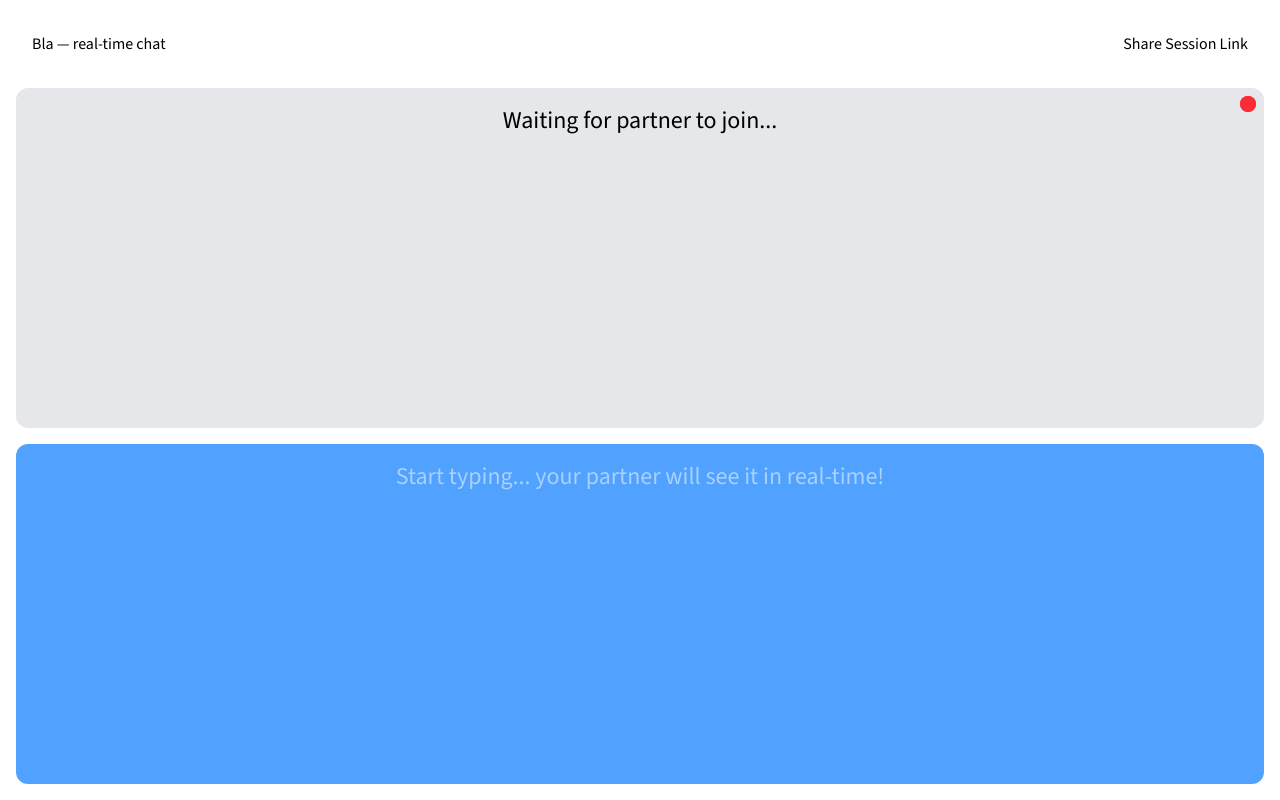
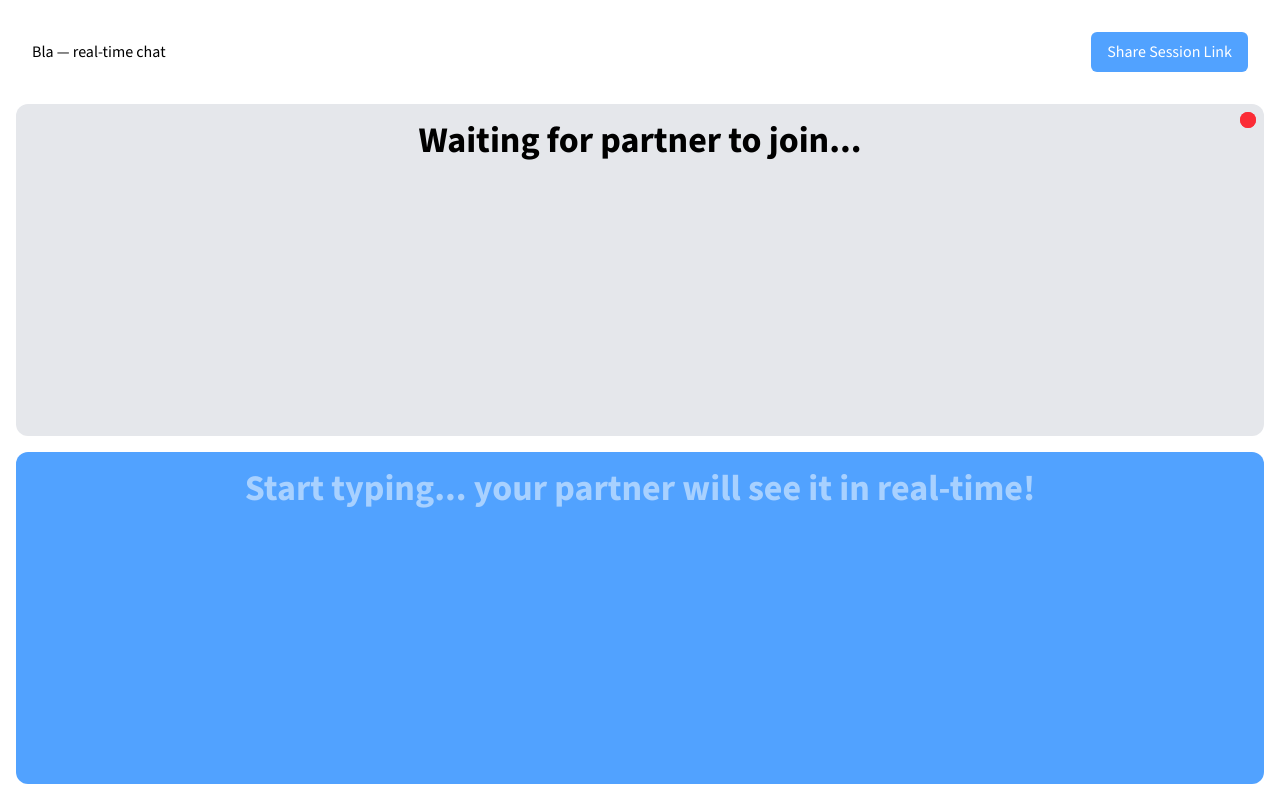
Before and after one commit to brachkow/bla, a Vue app in the folder client/: page /1 in a window 1280 px wide. Built offline with nearby package versions, Linux system fonts and the light colour scheme; no server answers.

Commit message:
Improve styles

```diff
--- a/client/src/views/HomeView.vue
+++ b/client/src/views/HomeView.vue
@@ -169,7 +169,12 @@ const copySessionLink = async () => {
   <div class="App">
     <div class="flex justify-between items-center p-4">
       <h2>Bla — real-time chat</h2>
-      <button @click="copySessionLink" class="share-btn">Share Session Link</button>
+      <button
+        @click="copySessionLink"
+        class="bg-blue-400 text-white px-4 py-2 rounded-md font-medium hover:bg-blue-500 transition-all cursor-pointer"
+      >
+        Share Session Link
+      </button>
     </div>
     <div
       class="Message Message_They relative"
@@ -203,7 +208,7 @@ body,
 }
 
 .Message {
-  @apply rounded-xl p-4 resize-none outline-none text-center text-2xl;
+  @apply rounded-xl p-4 resize-none outline-none text-center text-4xl font-extrabold;
 }
 
 .Message_They {
```
